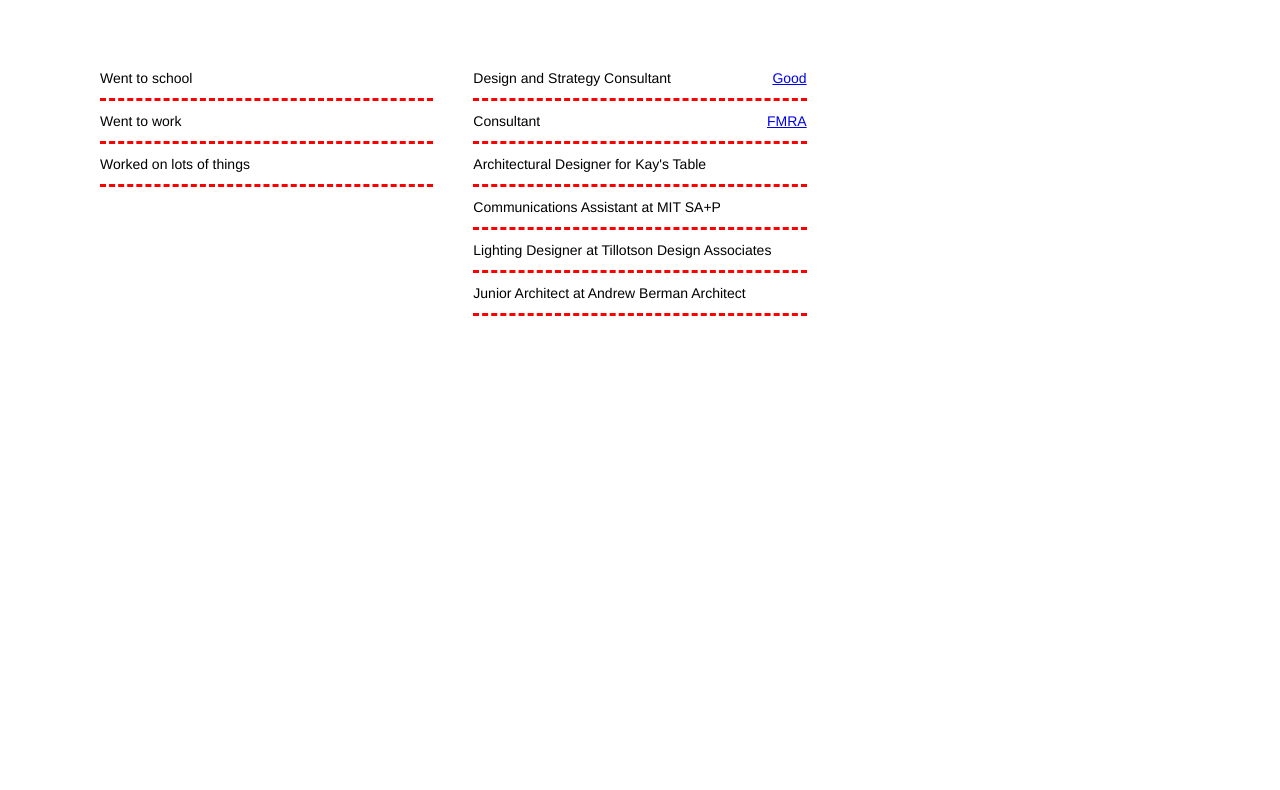
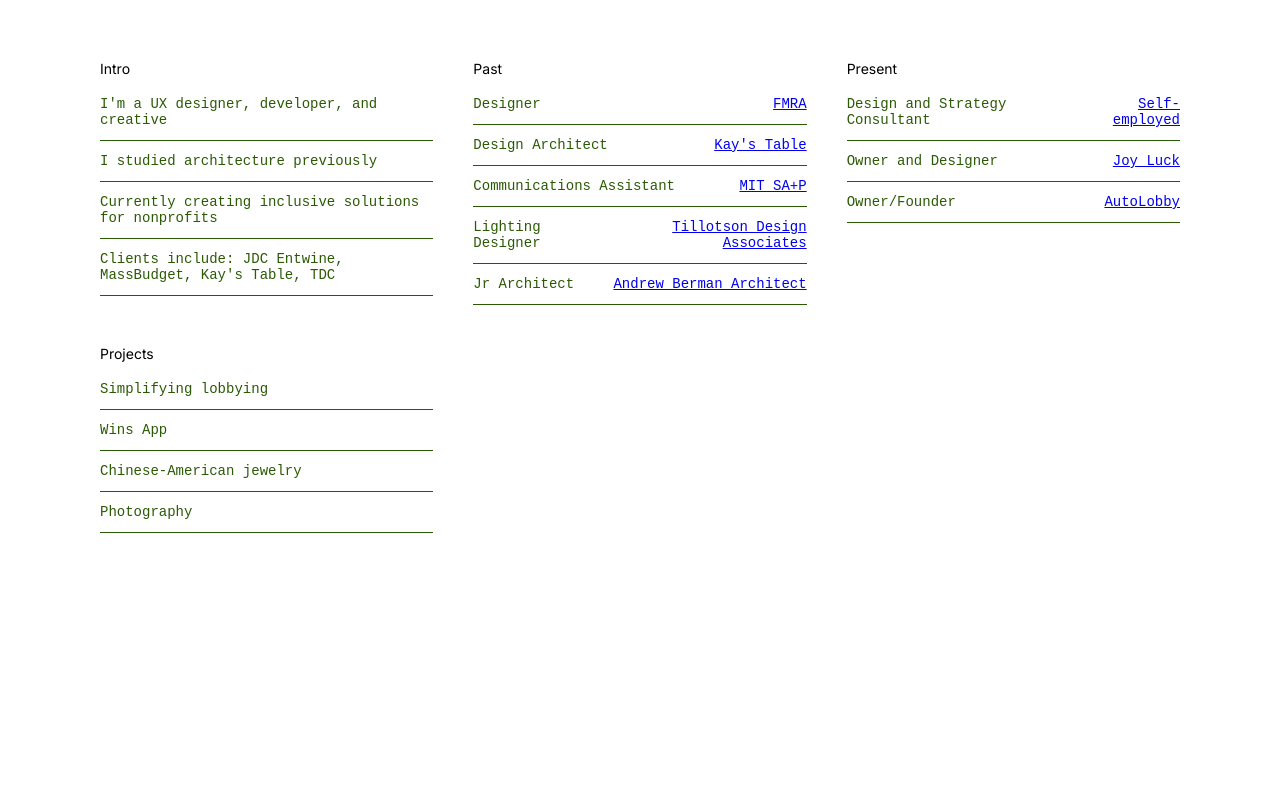
Before and after one commit to gaoad/landing-page-2, a plain HTML site: page index.html in a window 1280 px wide. Shown: the part 95-885 px from the top of the page. Drawn offline with Linux system fonts and the light colour scheme.

Commit message:
Style content

```diff
--- a/index.html
+++ b/index.html
@@ -4,6 +4,9 @@
         <meta charset="utf-8">
         <title>Website</title>
         <link rel="stylesheet" href="./styles.css">
+        <link rel="preconnect" href="https://fonts.googleapis.com">
+        <link rel="preconnect" href="https://fonts.gstatic.com" crossorigin>
+        <link href="https://fonts.googleapis.com/css2?family=Inter:wght@100;200;300;400;500;600;700;800;900&display=swap" rel="stylesheet">
     </head>
     <body>
         <div class="app">
@@ -17,33 +20,46 @@
 
                 <div class="section intro">
                     <ul>
-                        <li>Went to school</li>
-                        <li>Went to work</li>
-                        <li>Worked on lots of things</li>
+                        <h3>Intro</h3>
+                        <li>I'm a UX designer, developer, and creative</li>
+                        <li>I studied architecture previously</li>
+                        <li>Currently creating inclusive solutions for nonprofits</li>
+                        <li>Clients include: JDC Entwine, MassBudget, Kay's Table, TDC</li>
                     </ul>
                 </div>
 
                 <div class="section past">
                     <ul>
-                        <li class="link">Design and Strategy Consultant<a href="https://www.google.com">Good</a></li>
-                        <li class="link">Consultant<a href="https://www.fmra.space">FMRA</a></li>
-                        <li class="link">Architectural Designer for Kay's Table</li>
-                        <li class="link">Communications Assistant at MIT SA+P</li>
-                        <li class="link">Lighting Designer at Tillotson Design Associates</li>
-                        <li class="link">Junior Architect at Andrew Berman Architect</li>
+                        <h3>Past</h3>
+
+                        <li>Designer<a href="https://www.fmra.space">FMRA</a></li>
+                        <li>Design Architect<a href="https://www.kays-table.com">Kay's Table</a></li>
+                        <li>Communications Assistant<a href="https://www.mitsap.com">MIT SA+P</a></li>
+                        <li>Lighting Designer<a href="https://www.tillotsondesign.com">Tillotson Design Associates</a></li>
+                        <li>Jr Architect<a href="https://www.andrewbermanarchitect.com">Andrew Berman Architect</a></li>
                     </ul>
                 </div>
 
                 <div class="section present">
-
+                    <ul>
+                        <h3>Present</h3>
+                        <li>Design and Strategy Consultant<a href="#">Self-employed</a></li>
+                        <li>Owner and Designer<a href="https://www.forjoyforluck.com">Joy Luck</a></li>
+                        <li>Owner/Founder<a href="#">AutoLobby</a></li>
+                    </ul>
                 </div>
 
                 <div class="section projects">
-
+                    <ul>
+                        <h3>Projects</h3>
+                        <li>Simplifying lobbying</li>
+                        <li>Wins App</li>
+                        <li>Chinese-American jewelry</li>
+                        <li>Photography</li>
+                    </ul>
                 </div>
 
             </div>
         </div>
-
     </body>
 </html>
--- a/styles.css
+++ b/styles.css
@@ -1,7 +1,11 @@
 :root {
     padding: 40px;
-    font-family: 'Franklin Gothic Medium', 'Arial Narrow', Arial, sans-serif;
+    font-family: 'Inter', 'Franklin Gothic Medium', 'Arial Narrow', Arial, sans-serif;
     --font-1: black;
+}
+
+* {
+    box-sizing: border-box;
 }
 
 body {
@@ -16,8 +20,17 @@ h1, h2, h3, h4, h5, h6, p {
     margin-bottom: 0.5em;
 }
 
+h3 {
+    font-size: 14px;
+    font-weight: 400;
+}
+
 p {
     font-size: 14px;
+}
+
+a {
+    text-align: right;
 }
 
 .app {
@@ -36,9 +49,17 @@ header {
 
 .main {
     display: grid;
+    gap: 40px;
     grid-template-columns: repeat(3,1fr);
-    gap: 40px;
 }
+
+/* This isn't working for some reason...
+@media (min-width:720px) {
+    main {
+        grid-template-columns:repeat(3,1fr)
+    }
+}
+*/
 
 .section {
 
@@ -51,10 +72,14 @@ ul {
 
 li {
     font-size: 14px;
-    font-weight: 100;
+    font-family: 'Courier New', Courier, monospace;
+    font-weight: 400;
+    color: rgb(43, 90, 4);
     list-style-type: none;
-    border-bottom: dashed red;
+    border-bottom: 0.5px solid rgb(43, 90, 4);
     padding: 12px 0;
+    display: flex;
+    justify-content: space-between;
 }
 
 li.link {
```
